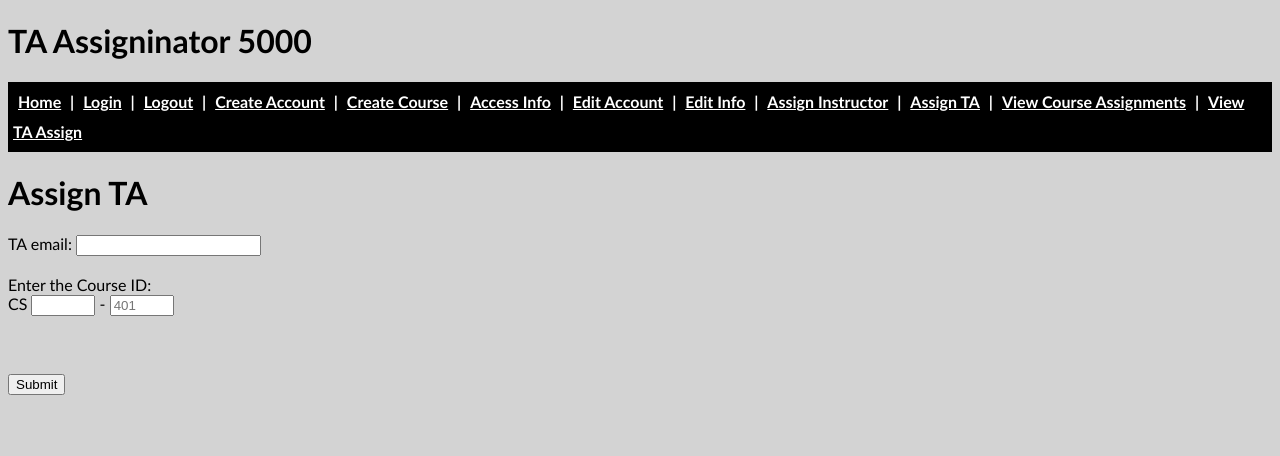
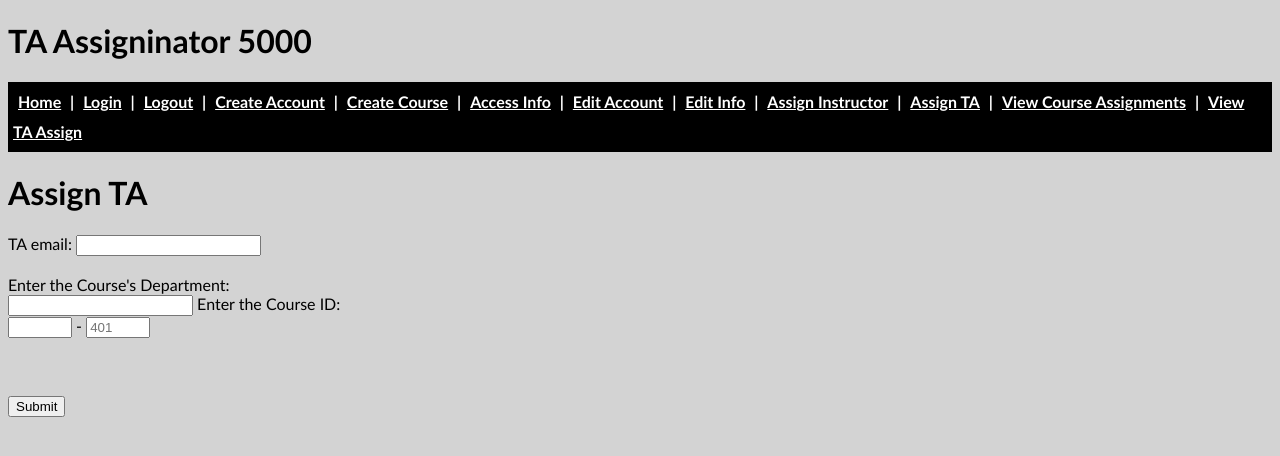
Before and after one commit to jwolf-uwm/scrum_and_coke_django_v2, a Django app: template templates/main/assign_ta.html in a window 1280 px wide. Shown: the top 456 px of the page. Run offline with Django 3.2, Linux system fonts and the light colour scheme; the template is opened without the code that fills it, so the values that code supplies are empty.

Commit message:
test updates

```diff
--- a/templates/main/assign_instructor.html
+++ b/templates/main/assign_instructor.html
@@ -9,6 +9,7 @@
             <br><br>
             <label for="course_department">Enter the Course's Department:</label>
             <br>
+            <input type="text" id="course_department" name="course_department">
             <label for="course_id">Enter the Course ID:</label>
             <br>
             <input type="number" id="course_id" name="course_id" min="101" max="999" required>
--- a/templates/main/assign_ta.html
+++ b/templates/main/assign_ta.html
@@ -6,9 +6,11 @@
              <label for="name">TA email:</label>
             <input type="text" id="email" name="email">
             <br><br>
+            <label for="course_department">Enter the Course's Department:</label>
+            <br>
+            <input type="text" id="course_department" name="course_department">
             <label for="course_id">Enter the Course ID:</label>
             <br>
-            CS
             <input type="number" id="course_id" name="course_id" min="101" max="999" required>
             <label for="course_section">-</label>
             <input type="number" id="course_section" name="course_section" placeholder="401" min="401" max="410" required>
```
